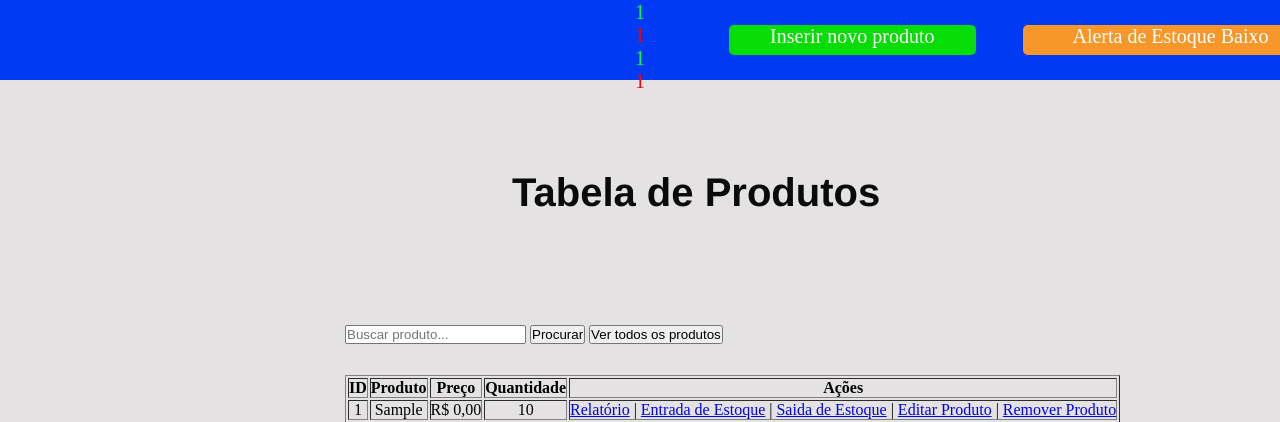
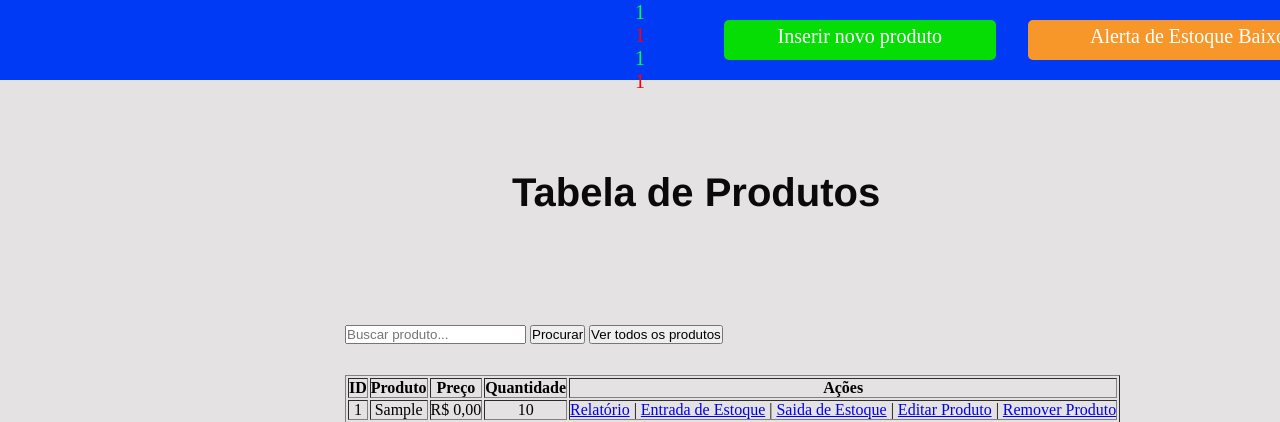
Before and after one commit to felipesilvalima/Sistema-de-Controler-de-Estoque, a PHP site: page /view/Produtos/index.php in a window 1280 px wide. Shown: the top 422 px of the page. Run offline with PHP 8.4, Linux system fonts and the light colour scheme; the visitor is signed in with stand-in values (Sample User, id 1); tables that the repository leaves empty or names only in its code hold one stand-in row (values such as "Sample post").

Commit message:
alterando menu

```diff
--- a/view/css/styles.css
+++ b/view/css/styles.css
@@ -83,8 +83,12 @@
     background: rgb(11, 194, 11);
 }
 
-.input-button-voltar
+.button-acessar
 {
+
+  display: inline-block; /* permite largura e altura */
+  text-decoration: none;
+  color: rgb(255, 255, 255);
     width: 75%;
     height: 30px;
     padding: 10px;
@@ -98,16 +102,9 @@
     font-family: 'Franklin Gothic Medium', 'Arial Narrow', Arial, sans-serif;
     border: 2px solid black;
     background: rgb(1, 58, 245);
-
-}
-.button-acessar
-{
-  display: inline-block; /* permite largura e altura */
-  text-decoration: none;
-  color: rgb(255, 255, 255);
 }
 
-.input-button-voltar:hover
+.button-acessar:hover
 {
    background: rgb(1, 43, 182);
 }
@@ -214,7 +211,7 @@
     left: 40%;
     display: flex;       /* coloca item lado a lado */
     gap: 130px;           /* espaçamento entre cada item */
-    padding: 25px;
+    padding: 20px;
 }
 
 .insert
@@ -224,6 +221,7 @@
     width: 150%;
     height: 30px;
     color: white;
+    padding: 5px;
     text-align: center;
     text-decoration: none;
     border-radius: 5px;
@@ -242,6 +240,7 @@
     width: 150%;
     height: 30px;
     color: white;
+    padding: 5px;
     text-align: center;
     text-decoration: none;
     border-radius: 5px;
@@ -259,6 +258,7 @@
     background: rgb(214, 0, 0);
     width: 200%;
     height: 30px;
+    padding: 5px;
     color: white;
     text-align: center;
     text-decoration: none;
```
Also changed, not shown: view/login/login.php (+6 -9 lines), view/loginAdm/login.php (+11 -13 lines).
